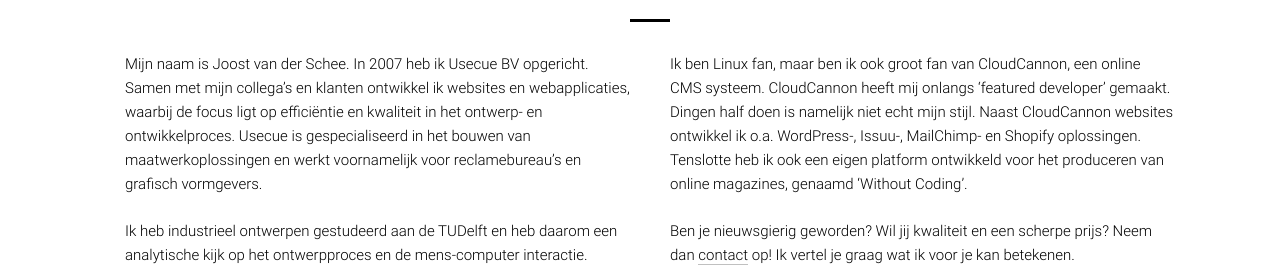
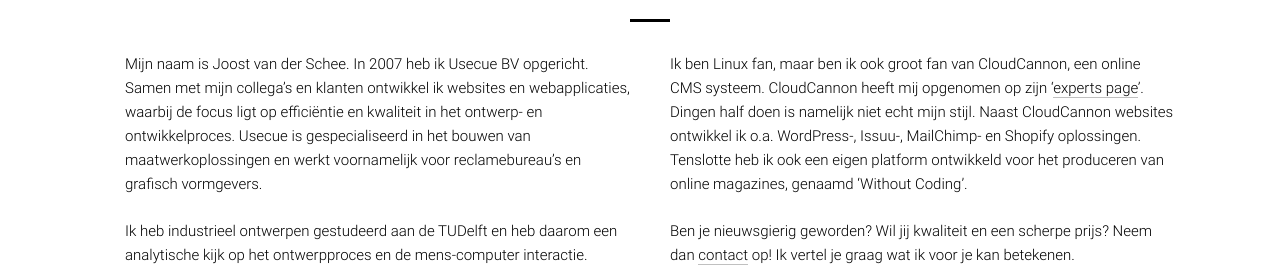
Before and after one commit to jhvanderschee/usecuewebsitenl, a Jekyll site: the page built from over-mij/index.md, in a window 1280 px wide. Shown: the part 317-588 px from the top of the page. Built offline with Jekyll 4.4.1, drawn with Linux system fonts in a browser that asks for light colours.

Commit message:
Update index.md

```diff
--- a/over-mij/index.md
+++ b/over-mij/index.md
@@ -13,6 +13,6 @@ Mijn naam is Joost van der Schee. In 2007 heb ik Usecue BV opgericht. Samen met
 
 Ik heb industrieel ontwerpen gestudeerd aan de TUDelft en heb daarom een analytische kijk op het ontwerpproces en de mens-computer interactie.
 
-Ik ben Linux fan, maar ben ik ook groot fan van CloudCannon, een online CMS systeem. CloudCannon heeft mij onlangs 'featured developer' gemaakt. Dingen half doen is namelijk niet echt mijn stijl. Naast CloudCannon websites ontwikkel ik o.a. WordPress-, Issuu-, MailChimp- en Shopify oplossingen. Tenslotte heb ik ook een eigen platform ontwikkeld voor het produceren van online magazines, genaamd 'Without Coding'.
+Ik ben Linux fan, maar ben ik ook groot fan van CloudCannon, een online CMS systeem. CloudCannon heeft mij opgenomen op zijn '[experts page](https://cloudcannon.com/experts/)'. Dingen half doen is namelijk niet echt mijn stijl. Naast CloudCannon websites ontwikkel ik o.a. WordPress-, Issuu-, MailChimp- en Shopify oplossingen. Tenslotte heb ik ook een eigen platform ontwikkeld voor het produceren van online magazines, genaamd 'Without Coding'.
 
 Ben je nieuwsgierig geworden? Wil jij kwaliteit en een scherpe prijs? Neem dan [contact](/contact) op! Ik vertel je graag wat ik voor je kan betekenen.
```
